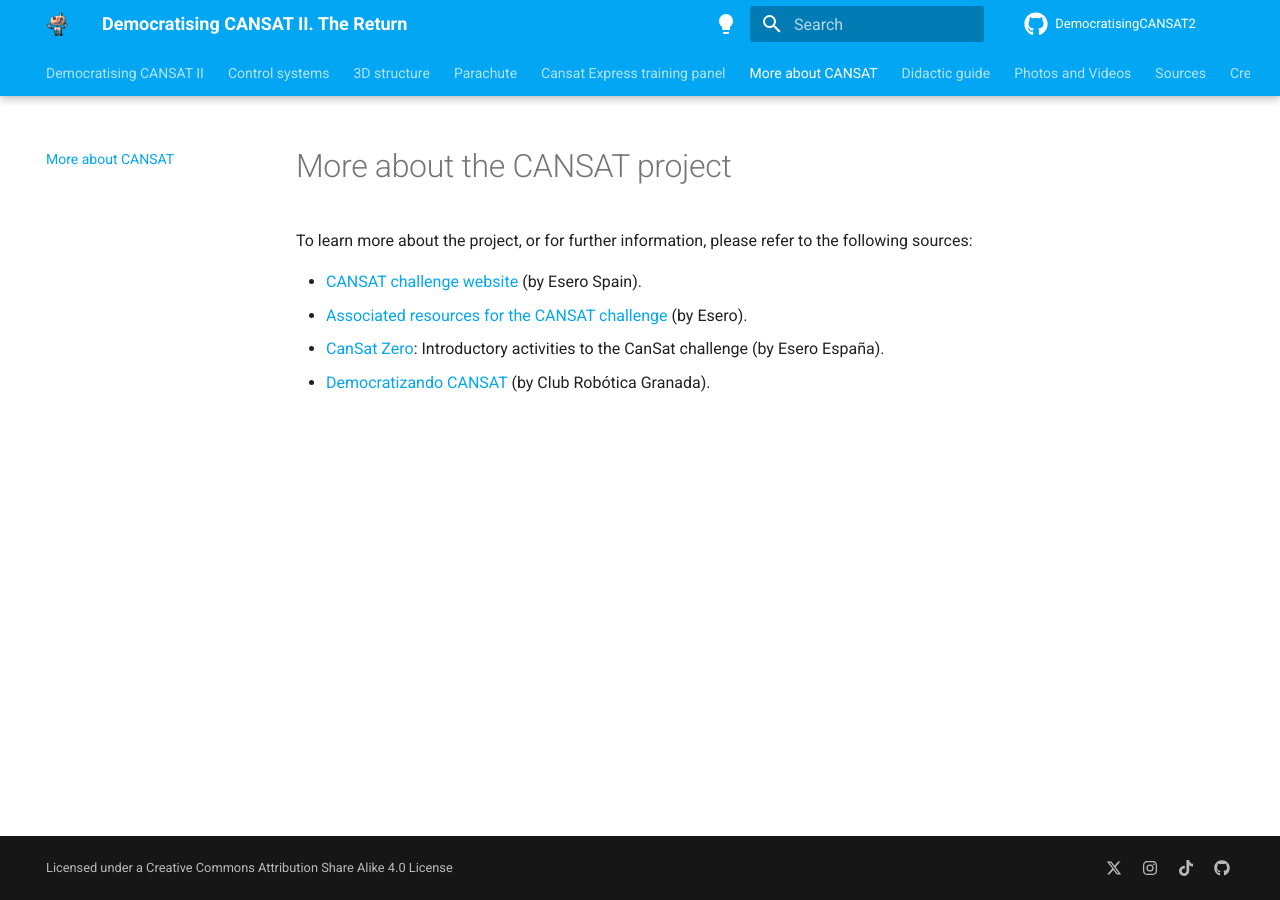
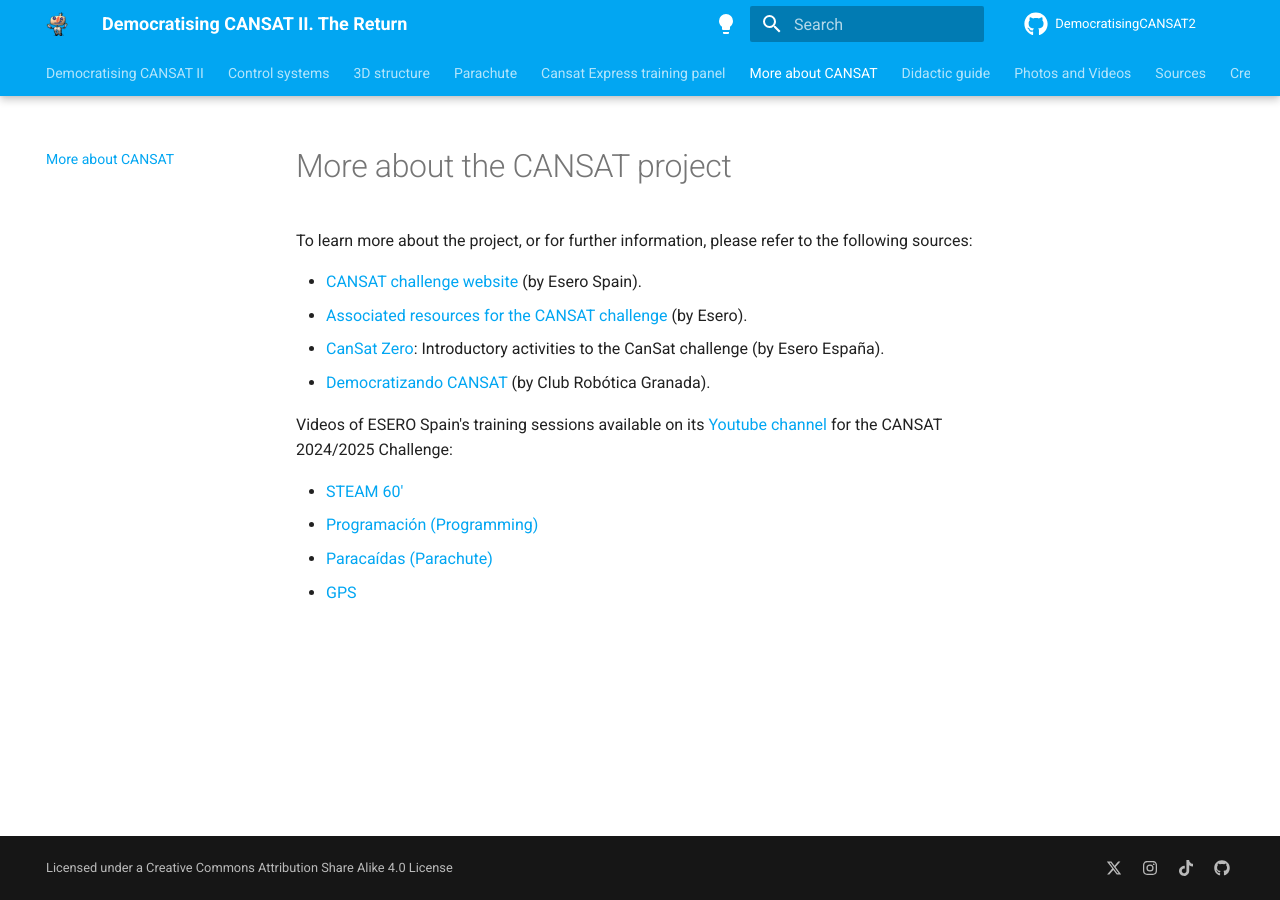
Before and after one commit to clubroboticagranada/DemocratisingCANSAT2, an MkDocs documentation site: the page built from docs/more.md, in a window 1280 px wide. Built offline with MkDocs 1.6.1 and Material for MkDocs 9.7.7, drawn with Linux system fonts in a browser that asks for light colours; comment, search, counter and statistics services are not loaded.

Commit message:
Enlaces a videos

```diff
--- a/docs/more.md
+++ b/docs/more.md
@@ -6,3 +6,10 @@
 * [Associated resources for the CANSAT challenge](https://esero.es/cansat-2/recursos-asociados/) (by Esero).
 * [CanSat Zero](https://esero.es/practicas-en-abierto/cansat-zero/index.html): Introductory activities to the CanSat challenge (by Esero España).
 * [Democratizando CANSAT](https://pedroruizf.github.io/democratizandoCansat/) (by Club Robótica Granada).
+
+Videos of ESERO Spain's training sessions available on its [Youtube channel](https://www.youtube.com/@eserospain2385) for the CANSAT 2024/2025 Challenge:
+
+* [STEAM 60'](https://www.youtube.com/watch?v=fzoGRijSuwI&list=PLO-hfWJO_iu0WS119_if51Nmoce6WSiAp)
+* [Programación (Programming)](https://www.youtube.com/watch?v=YypMp1JWVr8)
+* [Paracaídas (Parachute)](https://www.youtube.com/watch?v=5O_sxwT-JIY)
+* [GPS](https://www.youtube.com/watch?v=j5F72ExeOe4)
```
